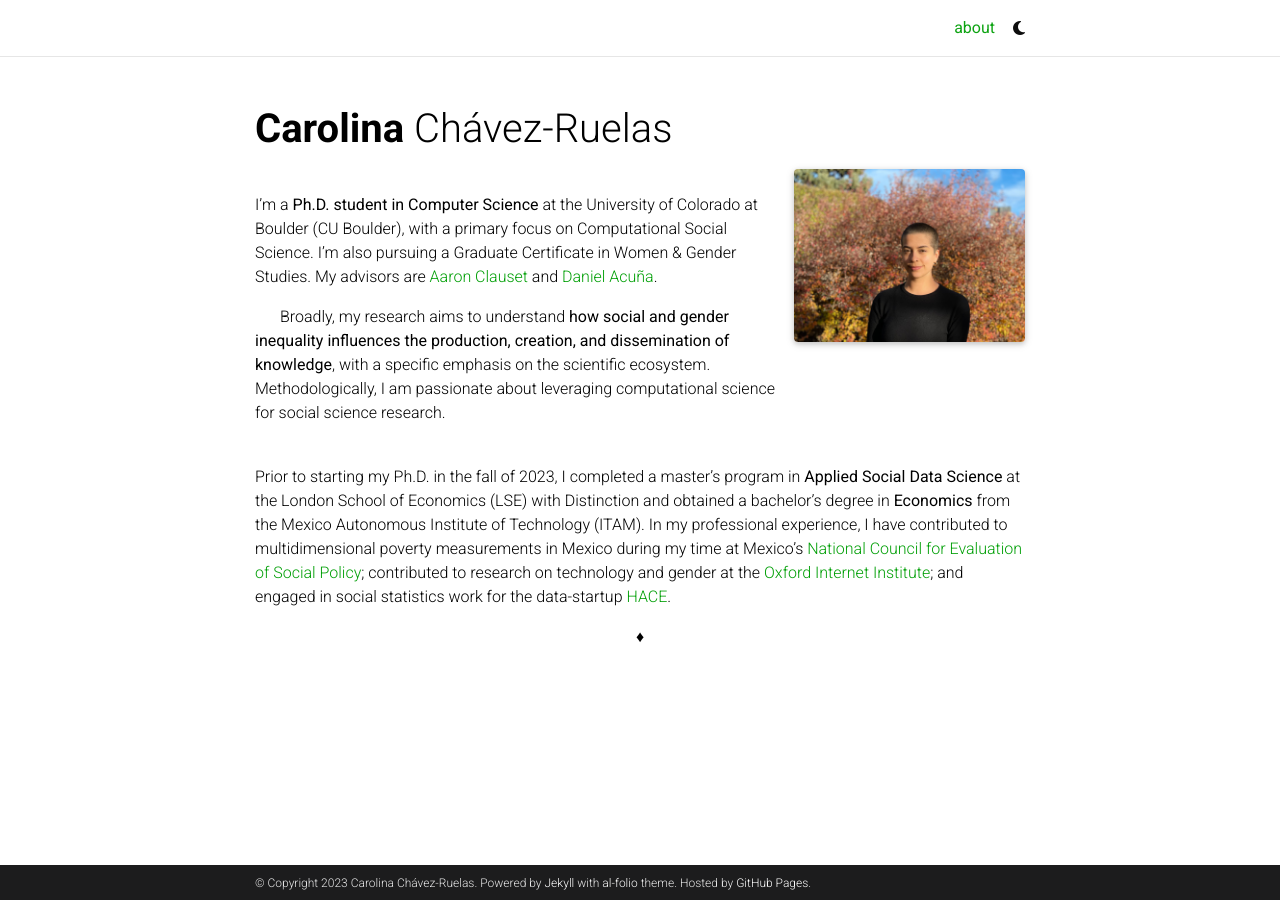
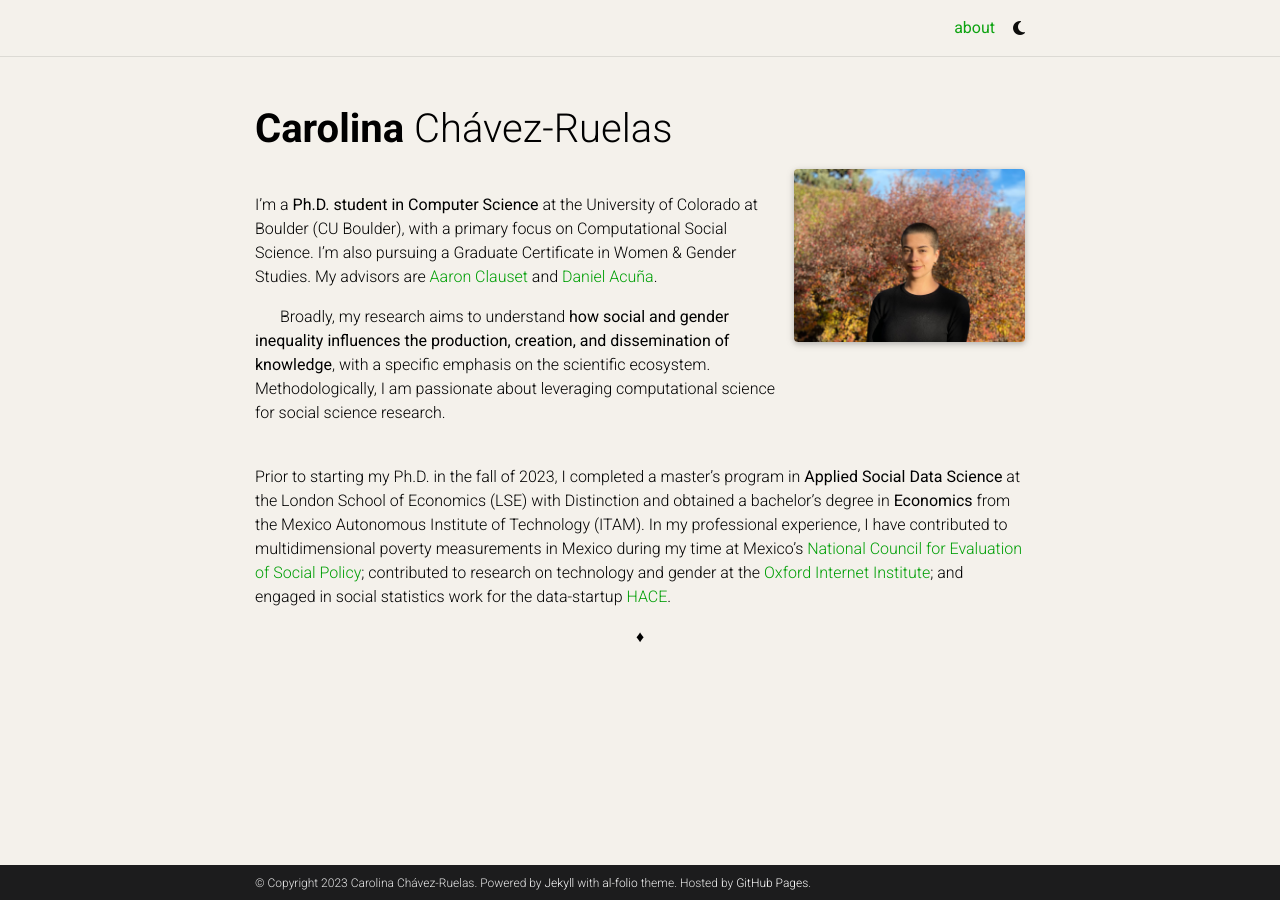
Before and after one commit to carolinachru/carolinachru.github.io, a Jekyll site: the page built from _pages/about.md, in a window 1280 px wide. Built offline with Jekyll 4.4.1, drawn with Linux system fonts in a browser that asks for light colours; full-size pictures stand in for the smaller copies a plugin makes; comment, search, counter and statistics services are not loaded; a style sheet for code colours, icons or effects is not loaded.

Commit message:
Update _themes.scss

```diff
--- a/_sass/_themes.scss
+++ b/_sass/_themes.scss
@@ -3,7 +3,7 @@
  ******************************************************************************/
 
 :root {
-  --global-bg-color: #{$white-color};
+  --global-bg-color: #{$bone-light-color};
   --global-code-bg-color: #{$code-bg-color-light};
   --global-text-color: #{$black-color};
   --global-text-color-light: #{$grey-color};
```
